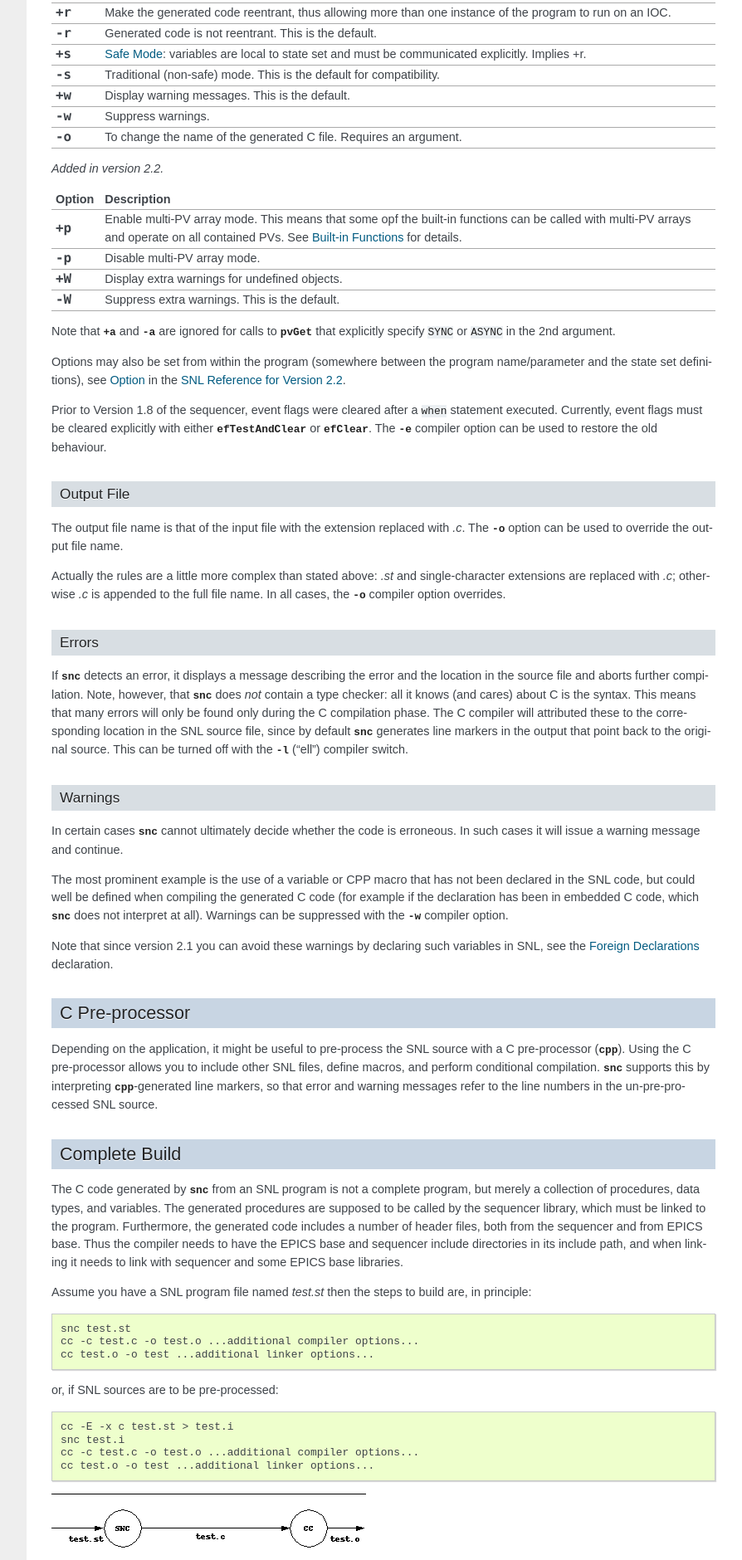
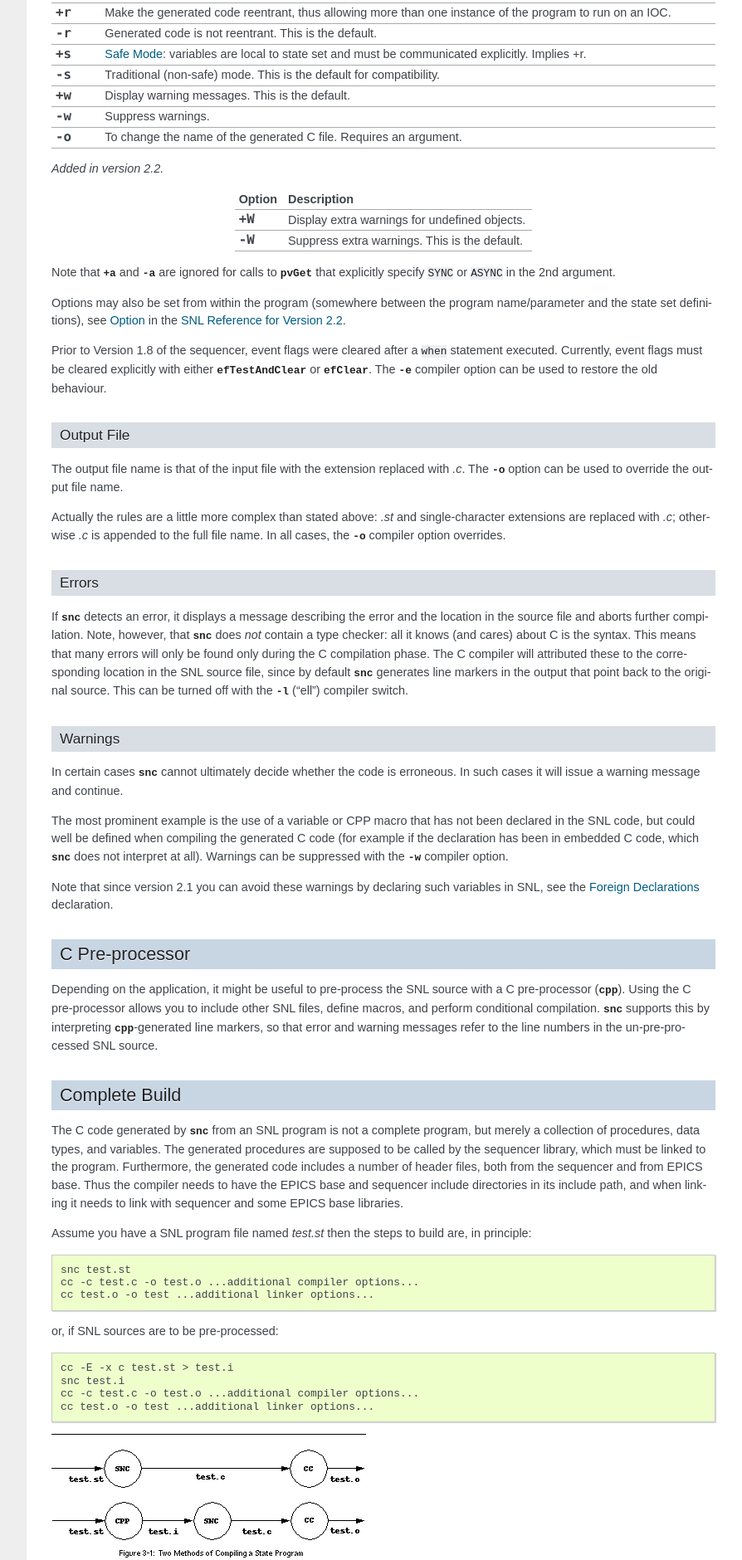
Before and after one commit to jeonghanlee/sequencer-2-2, a Sphinx documentation site: the page built from documentation/Compiling.txt, in a window 1280 px wide. Shown: the part 745-2625 px from the top of the page at 83% size, without its empty margins (352-1246 px from the left). Built offline with Sphinx 7.4.7, drawn with Linux system fonts in a browser that asks for light colours.

Commit message:
docs: removed +-p option form Compiling chapter

```diff
--- a/documentation/Compiling.txt
+++ b/documentation/Compiling.txt
@@ -58,11 +58,6 @@
 ============== ===============================================================
 Option         Description
 ============== ===============================================================
-.. option:: +p Enable multi-PV array mode. This means that some opf the
-               built-in functions can be called with multi-PV arrays and
-               operate on all contained PVs. See `BuiltinFunctions` for
-               details.
-.. option:: -p Disable multi-PV array mode.
 .. option:: +W Display extra warnings for undefined objects.
 .. option:: -W Suppress extra warnings. This is the default.
 ============== ===============================================================
```
